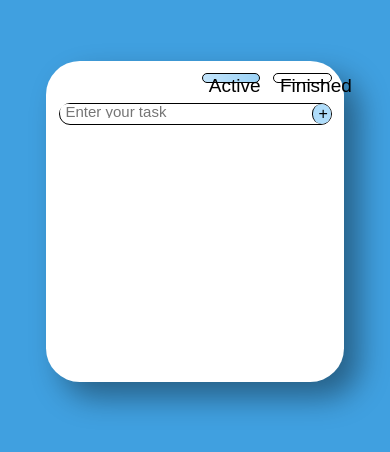
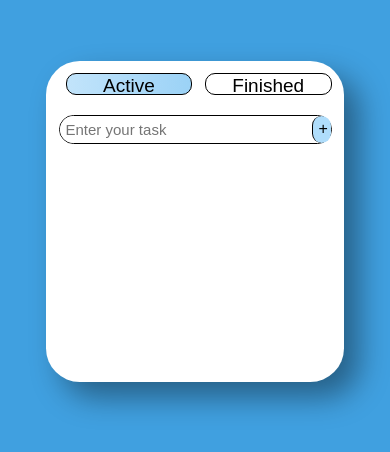
Before and after one commit to zelvet2005/ToDo, a plain HTML site: page index.html in a window 390 px wide. Shown: the part 108-560 px from the top of the page. Drawn offline with Linux system fonts and the light colour scheme.

Commit message:
media 1.3

```diff
--- a/style.css
+++ b/style.css
@@ -163,12 +163,12 @@ form {
     min-height: 35vh;
   }
   .nav-btn {
-    width: 15vw;
-    height: 2.5vw;
+    width: 15vh;
+    height: 2.5vh;
     font-size: 19px;
   }
   .add-task-input {
-    height: 3vw;
+    height: 3vh;
   }
   /* .add-task-btn {
     font-size: 16px;
```
